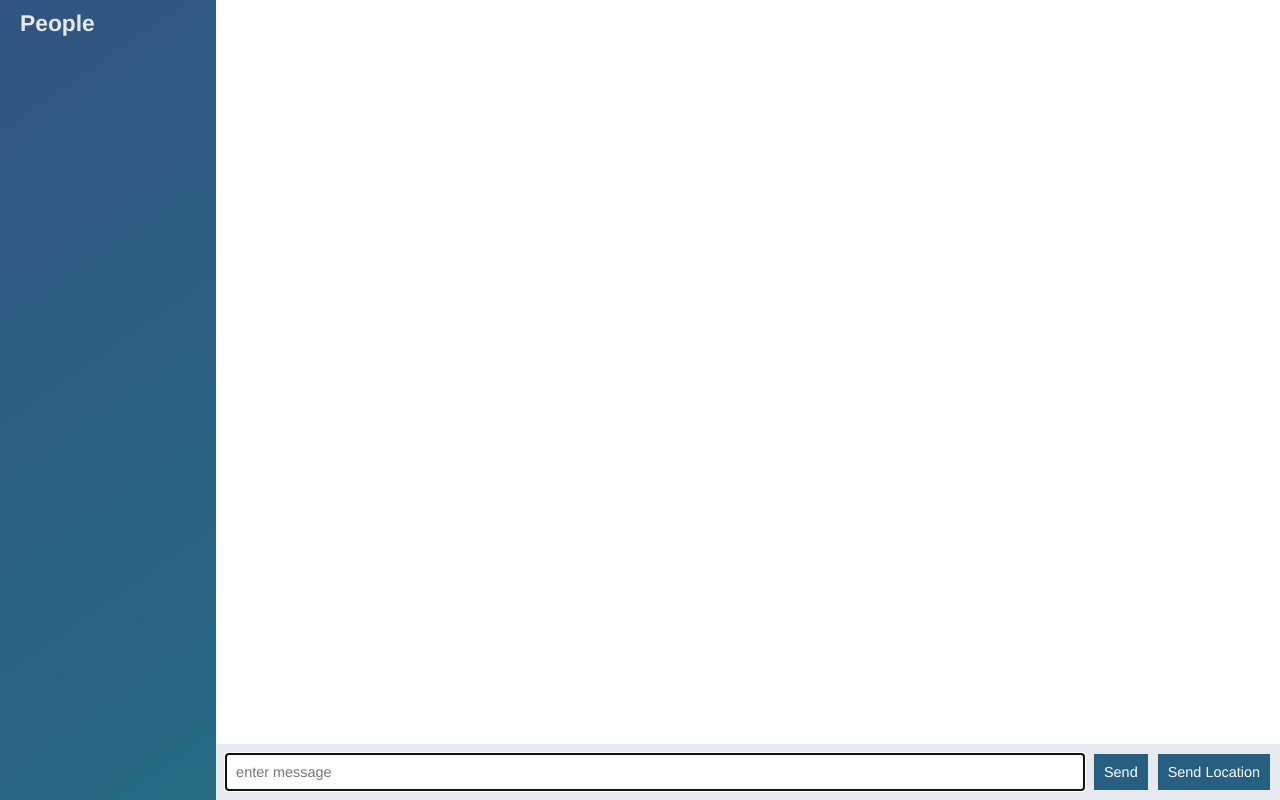
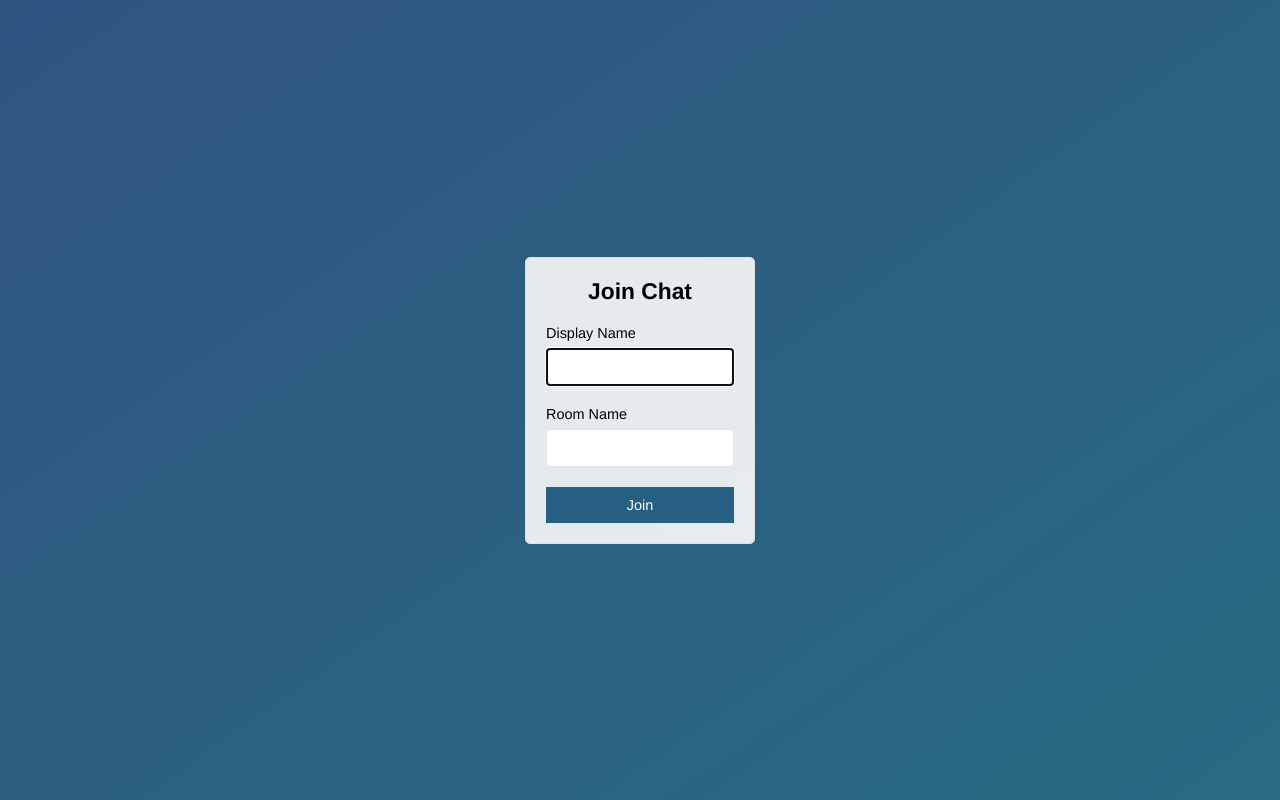
Before and after one commit to ninadlohar/socket.io-chat-app, a website: page public/index.html in a window 1280 px wide. Drawn offline with nearby package versions, Linux system fonts and the light colour scheme; no server answers.

Commit message:
added chat.html page

```diff
--- a/public/index.html
+++ b/public/index.html
@@ -1,59 +1,30 @@
 <!DOCTYPE html>
-
-<html>
-
+<html lang="en">
 <head>
-  <meta charset="utf-8">
+  <meta charset="UTF-8">
+  <meta name="viewport" content="width=device-width, initial-scale=1.0">
+  <meta http-equiv="X-UA-Compatible" content="ie=edge">
+  <title>Join | ChatApp</title>
   <link rel="stylesheet" href="./css/styles.css">
 </head>
-
-<body class="chat">
-  <div class="chat__sidebar">
-    <h3>People</h3>
-    <div id="users"></div>
+<body class="centered-form">
+  <div class="centered-form__form">
+    <form>
+      <div class="form-field">
+        <h3>Join Chat</h3>
+      </div>
+      <div class="form-field">
+        <label>Display Name</label>
+        <input type="text" name="name" autofocus />
+      </div>
+      <div class="form-field">
+        <label>Room Name</label>
+        <input type="text" name="room" />
+      </div>
+      <div class="form-field">
+        <button>Join</button>
+      </div>
+    </form>
   </div>
-
-  <div class="chat__main">
-    <ol id="messages" class="chat__messages"></ol>
-    <div class="chat__footer">
-        <form id="message-form">
-          <input type="text" placeholder="enter message" name="message" autofocus autocomplete="off"/>
-          <button>Send</button>
-        </form>
-      <button id="send-location">Send Location</button>
-    </div>
-  </div>
-
-  <script id="message-template" type="text/template">
-    <li class="message">
-      <div class="message__title">
-        <h4>{{ from }}</h4>
-        <span>{{ createdAt }}</span>
-      </div>
-      <div class="message__body">
-        <p>{{ text }}</p>
-      </div>
-    </li>
-  </script>
-
-  <script id="location-message-template" type="text/template">
-    <li class="message">
-      <div class="message__title">
-        <h4>{{ from }}</h4>
-        <span>{{ createdAt }}</span>
-      </div>
-      <div class="message__body">
-        <p><a href="{{ url }}" target="_blank">Mu Current Location</a></p>
-      </div>
-    </li>
-  </script>
-
-
-  <script src="/socket.io/socket.io.js"></script>
-  <script src="./libs/jquery.min.js"></script>
-  <script src="./libs/moment.js"></script>
-  <script src="./libs/mustache.js"></script>
-  <script src="./js/index.js"></script>
 </body>
-
 </html>
```
Also changed, not shown: public/chat.html (added, +60 -0 lines), public/js/chat.js (renamed from public/js/index.js).
